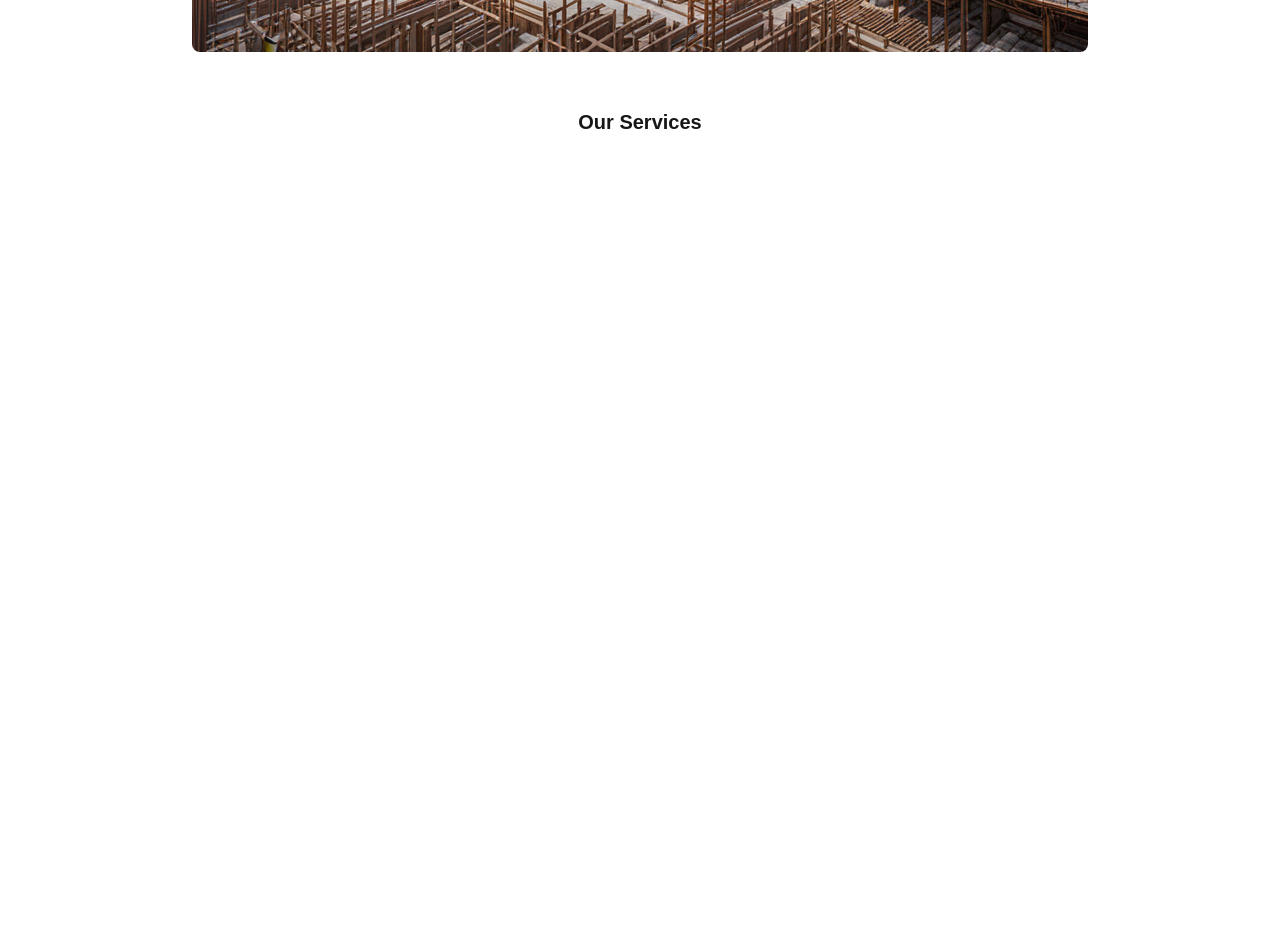
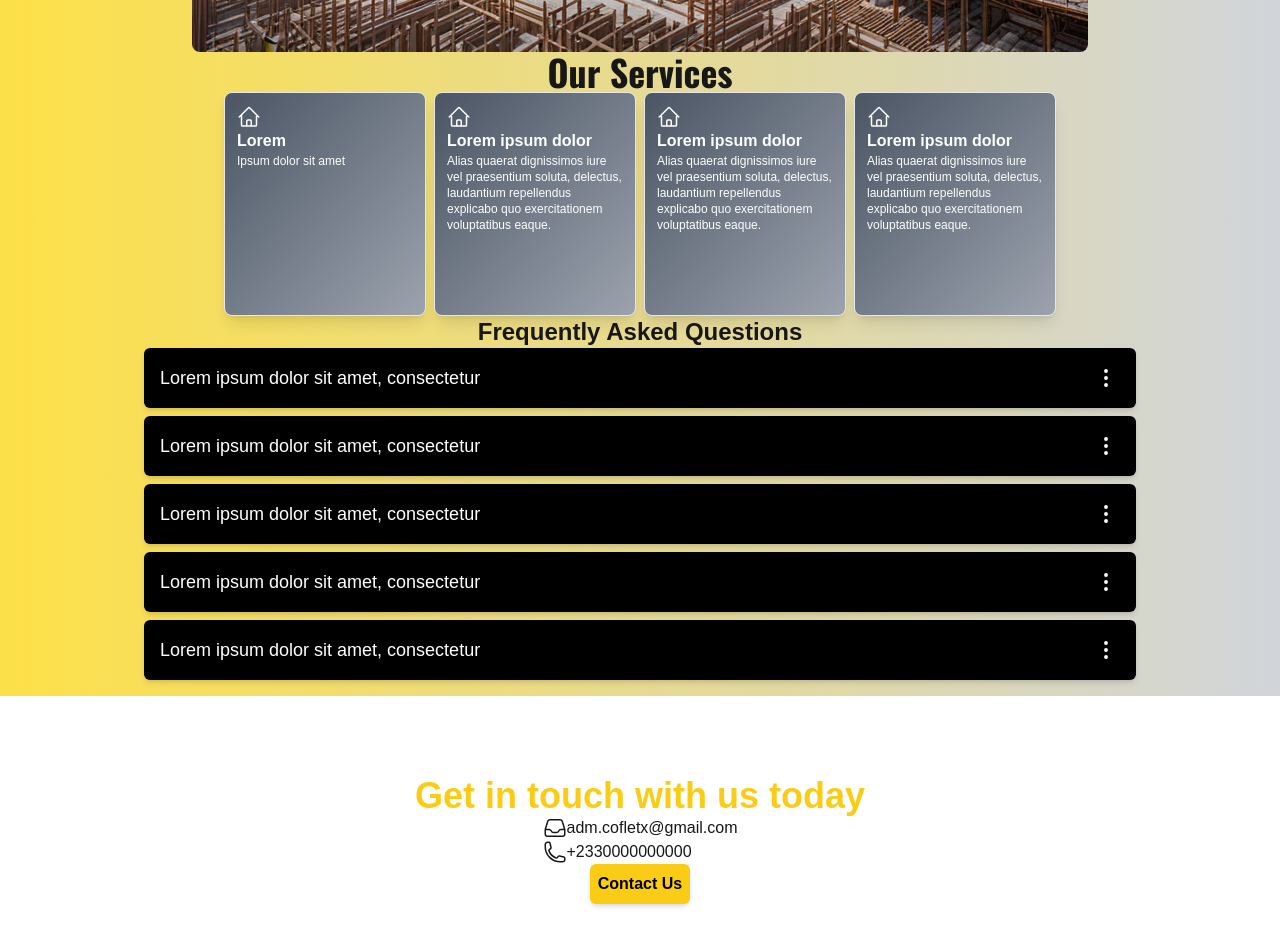
Before and after one commit to cynkel/Cofletx-App, a Next.js app: page / in a window 1280 px wide. Shown: the part 540-1486 px from the top of the page. Before the commit the page ends 800 px from the top, so only its background shows below. Built offline with nearby package versions, Linux system fonts and the light colour scheme.

Commit message:
Add various sections

```diff
--- a/app/components/card.tsx
+++ b/app/components/card.tsx
@@ -1,3 +1,30 @@
-export default function Card() {
-  return <></>;
+export default function Card({
+  product_title,
+  subtitle,
+}: {
+  product_title: string;
+  subtitle: string;
+}) {
+  return (
+    <div className="bg-gradient-to-br from-dark_gray to-light_gray border rounded-lg bg-gray-300 w-full h-28 p-3 text-white md:w-38 md:max-w-56 md:min-h-56 shadow-lg">
+      <div>
+        <svg
+          xmlns="http://www.w3.org/2000/svg"
+          fill="none"
+          viewBox="0 0 24 24"
+          strokeWidth={1.5}
+          stroke="currentColor"
+          className="size-6"
+        >
+          <path
+            strokeLinecap="round"
+            strokeLinejoin="round"
+            d="m2.25 12 8.954-8.955c.44-.439 1.152-.439 1.591 0L21.75 12M4.5 9.75v10.125c0 .621.504 1.125 1.125 1.125H9.75v-4.875c0-.621.504-1.125 1.125-1.125h2.25c.621 0 1.125.504 1.125 1.125V21h4.125c.621 0 1.125-.504 1.125-1.125V9.75M8.25 21h8.25"
+          />
+        </svg>
+      </div>
+      <p className="font-bold text-white">{product_title}</p>
+      <p className="text-xs font-extralight text-white">{subtitle}</p>
+    </div>
+  );
 }
--- a/app/components/ddmenu.tsx
+++ b/app/components/ddmenu.tsx
@@ -29,7 +29,7 @@ export default function DropDown() {
       </div>
       <div
         className={clsx({
-          hidden: isClicked === false,
+          "hidden": isClicked === false,
           "block shadow-md bg-slate-200 fixed right-4 p-4 rounded-md":
             isClicked === true,
         })}
--- /dev/null
+++ b/app/components/faq.tsx
@@ -0,0 +1,16 @@
+import FCard from "./faq_card";
+
+export default function FAQ() {
+  return (
+    <div className="text-2xl mx-4 md:mx-36">
+      <h1 className="text-center font-bold">Frequently Asked Questions</h1>
+      <div className="flex flex-col gap-2">
+        <FCard />
+        <FCard />
+        <FCard />
+        <FCard />
+        <FCard />
+      </div>
+    </div>
+  );
+}
--- /dev/null
+++ b/app/components/faq_card.tsx
@@ -0,0 +1,38 @@
+"use client";
+import { useState } from "react";
+import clsx from "clsx";
+
+export default function FCard() {
+    const [clicked, setClicked] = useState(false);
+    const drop = () => {
+        setClicked((prev)=>!prev);
+    }
+  return (
+    <div onClick={()=> drop()}>
+        <div className="bg-black rounded-md max-h-24 p-4 shadow-md flex items-center justify-between">
+      <p className="text-lg text-white">
+        Lorem ipsum dolor sit amet, consectetur
+      </p>
+      <svg
+        xmlns="http://www.w3.org/2000/svg"
+        fill="none"
+        viewBox="0 0 24 24"
+        strokeWidth={1.8}
+        stroke="currentColor"
+        className="size-7 stroke-white self-end"
+      >
+        <path
+          strokeLinecap="round"
+          strokeLinejoin="round"
+          d="M12 6.75a.75.75 0 1 1 0-1.5.75.75 0 0 1 0 1.5ZM12 12.75a.75.75 0 1 1 0-1.5.75.75 0 0 1 0 1.5ZM12 18.75a.75.75 0 1 1 0-1.5.75.75 0 0 1 0 1.5Z"
+        />
+      </svg>
+
+
+    </div>
+    <div className={clsx({"hidden": clicked === false, "block bg-black rounded-md": clicked === true})}>
+        <p className="text-white">Lorem ipsum dolor sit amet consectetur adipisicing elit. Odio sed ipsa maiores dolore assumenda fugiat provident ad, libero consequuntur nesciunt dolor fugit a est eius officia. Praesentium sunt neque incidunt?</p>
+    </div>
+    </div>
+  );
+}
--- /dev/null
+++ b/app/components/footer.tsx
@@ -0,0 +1,22 @@
+export default function Footer() {
+    return (
+        <div className="min-w-screen shadow-md bg-white flex items-center justify-center flex-col p-2 h-72 mt-4">
+            <h1 className="text-4xl text-yellow-400 font-extrabold text-center">Get in touch with us today</h1>
+            <div>
+                <p className="flex"><svg xmlns="http://www.w3.org/2000/svg" fill="none" viewBox="0 0 24 24" strokeWidth={1.5} stroke="currentColor" className="size-6">
+  <path strokeLinecap="round" strokeLinejoin="round" d="M2.25 13.5h3.86a2.25 2.25 0 0 1 2.012 1.244l.256.512a2.25 2.25 0 0 0 2.013 1.244h3.218a2.25 2.25 0 0 0 2.013-1.244l.256-.512a2.25 2.25 0 0 1 2.013-1.244h3.859m-19.5.338V18a2.25 2.25 0 0 0 2.25 2.25h15A2.25 2.25 0 0 0 21.75 18v-4.162c0-.224-.034-.447-.1-.661L19.24 5.338a2.25 2.25 0 0 0-2.15-1.588H6.911a2.25 2.25 0 0 0-2.15 1.588L2.35 13.177a2.25 2.25 0 0 0-.1.661Z" />
+</svg>
+adm.cofletx@gmail.com
+</p>
+                <p className="flex"><svg xmlns="http://www.w3.org/2000/svg" fill="none" viewBox="0 0 24 24" strokeWidth={1.5} stroke="currentColor" className="size-6">
+  <path strokeLinecap="round" strokeLinejoin="round" d="M2.25 6.75c0 8.284 6.716 15 15 15h2.25a2.25 2.25 0 0 0 2.25-2.25v-1.372c0-.516-.351-.966-.852-1.091l-4.423-1.106c-.44-.11-.902.055-1.173.417l-.97 1.293c-.282.376-.769.542-1.21.38a12.035 12.035 0 0 1-7.143-7.143c-.162-.441.004-.928.38-1.21l1.293-.97c.363-.271.527-.734.417-1.173L6.963 3.102a1.125 1.125 0 0 0-1.091-.852H4.5A2.25 2.25 0 0 0 2.25 4.5v2.25Z" />
+</svg>
++2330000000000
+</p>
+            </div>
+            <button className="shadow-md bg-yellow-400 text-black p-2 rounded-md font-bold">
+            Contact Us
+          </button>
+        </div>
+    )
+}
--- a/app/components/hero.tsx
+++ b/app/components/hero.tsx
@@ -3,8 +3,8 @@ import { inter } from "./fonts";
 
 export default function Hero() {
   return (
-    <div className="md:flex md:flex-col md:items-center mx-4 mt-4 relative md:mt-20">
-      <div>
+    <div className="md:flex md:flex-col md:items-center mx-2 mt-4 relative md:mt-20 md:max-h-[512px]">
+      <div className="max-h-full">
         <Image
           src="/construction-sm.jpg"
           width={600}
--- a/app/components/services.tsx
+++ b/app/components/services.tsx
@@ -1,3 +1,27 @@
+import { oswald } from "./fonts";
+import Card from "./card";
+
 export default function Services() {
-  return <h1 className="mt-4 text-xl text-center font-bold">Our Services</h1>;
+  return (
+    <div className="mx-4 md:mx-56 min-w-screen">
+      <h1 className={`${oswald.className} text-4xl text-center font-extrabold`}>
+        Our Services
+      </h1>
+      <div className="flex flex-col gap-2 md:grid md:grid-cols-4">
+        <Card product_title="Lorem" subtitle="Ipsum dolor sit amet" />
+        <Card
+          product_title="Lorem ipsum dolor"
+          subtitle=" Alias quaerat dignissimos iure vel praesentium soluta, delectus, laudantium repellendus explicabo quo exercitationem voluptatibus eaque."
+        />
+        <Card
+          product_title="Lorem ipsum dolor"
+          subtitle=" Alias quaerat dignissimos iure vel praesentium soluta, delectus, laudantium repellendus explicabo quo exercitationem voluptatibus eaque."
+        />
+        <Card
+          product_title="Lorem ipsum dolor"
+          subtitle=" Alias quaerat dignissimos iure vel praesentium soluta, delectus, laudantium repellendus explicabo quo exercitationem voluptatibus eaque."
+        />
+      </div>
+    </div>
+  );
 }
--- a/app/layout.tsx
+++ b/app/layout.tsx
@@ -26,7 +26,8 @@ export default function RootLayout({
   return (
     <html lang="en">
       <body
-        className={`${geistSans.variable} ${geistMono.variable} antialiased min-w-full`}
+        className={`${geistSans.variable} ${geistMono.variable} antialiased min-w-full bg-gradient-to-r from-yellow-300
+         to-gray-300`}
       >
         {children}
       </body>
--- a/app/page.tsx
+++ b/app/page.tsx
@@ -1,6 +1,8 @@
 import Header from "@/app/components/header";
 import Hero from "@/app/components/hero";
 import Services from "@/app/components/services";
+import FAQ from "@/app/components/faq";
+import Footer from "@/app/components/footer";
 
 export default function Home() {
   return (
@@ -8,6 +10,8 @@ export default function Home() {
       <Header />
       <Hero />
       <Services />
+      <FAQ />
+      <Footer />
     </>
   );
 }
--- a/tailwind.config.ts
+++ b/tailwind.config.ts
@@ -11,6 +11,10 @@ const config: Config = {
       colors: {
         background: "var(--background)",
         foreground: "var(--foreground)",
+        dark_gray: "#4B5563",
+        light_gray: "#9CA3AF",
+        mint_green: "#B2F2BB",
+        lemon_chiffon: "#FFFACD",
       },
       backgroundImage: {
         mobile: "url('./components/construction-sm.jpg')",
```
